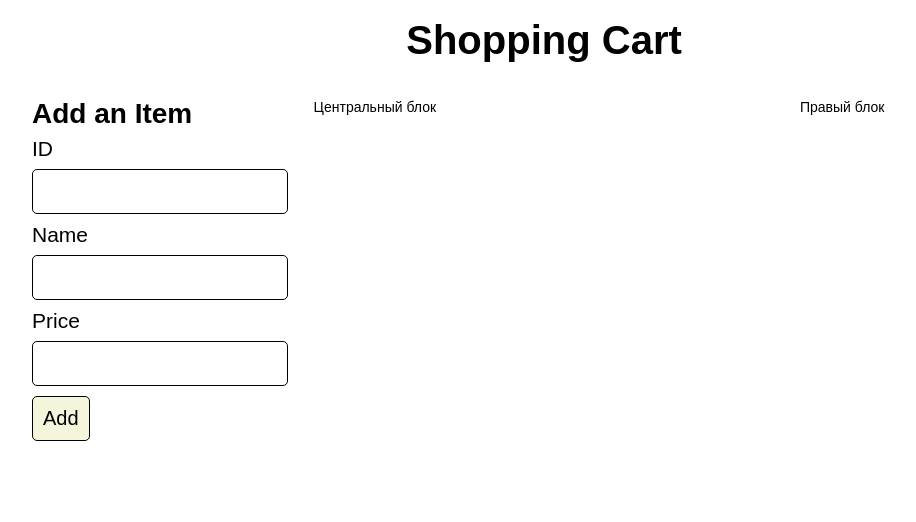
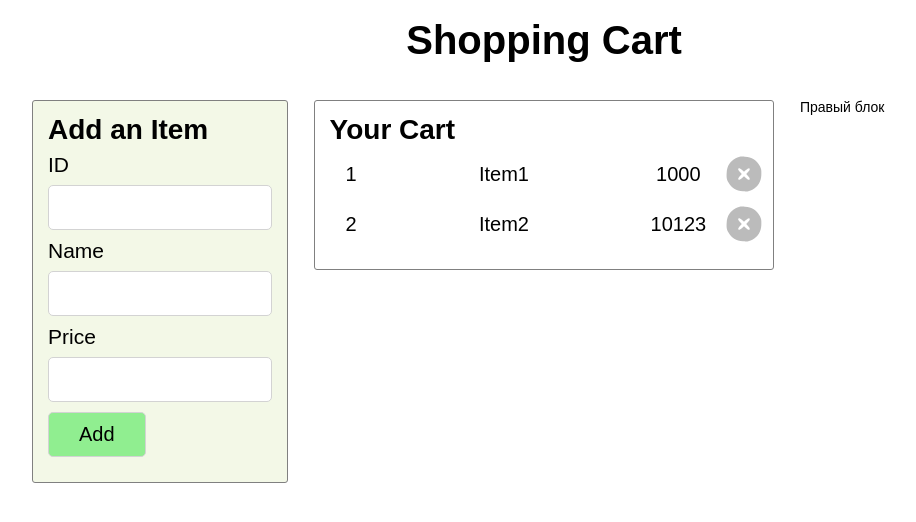
Before and after one commit to alevshinskii/shopping-cart, a React (Create React App) app: page / in a window 1280 px wide. Shown: the top 522 px of the page, without its empty margins (96-1012 px from the left). Built offline with nearby package versions, Linux system fonts and the light colour scheme.

Commit message:
list items

```diff
--- a/src/App.js
+++ b/src/App.js
@@ -1,6 +1,16 @@
+import React,{useState} from "react";
 import AddItem from './components/AddItem';
+import ListItems from './components/ListItems'
 
 function App() {
+
+
+  const [items,setItems] = useState([
+    {id:1,name:"Item1",price:1000},
+    {id:2,name:"Item2",price:10123}
+  ])
+
+
   return (
     <div className='container'>
       <div className='left-block'>
@@ -8,7 +18,7 @@ function App() {
         <AddItem/>
       </div>
       <div className='center-block'>
-        Центральный блок
+        <ListItems items={items}/>
       </div>
       <div className='right-block'>
         Правый блок
--- /dev/null
+++ b/src/components/Item.jsx
@@ -0,0 +1,30 @@
+import React from "react";
+
+
+const Item = ({item}) => {
+
+    function deleteItem(){
+
+    }
+
+    return(
+        <div className="item">
+            <div className="item-id">
+                {item.id}
+            </div>
+            <div className="item-name">
+                {item.name}
+            </div>
+            <div className="item-price">
+                {item.price}
+            </div>
+            <div className="item-actions">
+                <a onClick={deleteItem(item.id)}>
+                    <img src="./images/delete.svg" alt="Delete"/>
+                </a>
+            </div>
+        </div>
+    )
+}
+
+export default Item;
--- /dev/null
+++ b/src/components/ListItems.jsx
@@ -0,0 +1,17 @@
+import React from "react";
+import Item from "./Item";
+
+const ListItems = function({items}){
+
+    return(
+        <div className="list-block">
+            <h3>Your Cart</h3>
+            {
+                items.map(item =>
+                    <Item item={item} key={item.id}></Item>
+                )
+            }
+        </div>
+    )
+}
+export default ListItems;
--- a/src/styles/index.css
+++ b/src/styles/index.css
@@ -19,6 +19,10 @@ header {
   .container .left-block {
     width: 25%; }
     .container .left-block .add-block {
+      border: 1px solid gray;
+      padding: 15px 15px;
+      border-radius: 3px;
+      background-color: rgba(231, 241, 206, 0.479);
       display: flex;
       flex-direction: column;
       align-items: flex-start; }
@@ -31,22 +35,58 @@ header {
         font-size: 1.5rem;
         font-weight: 500; }
       .container .left-block .add-block button {
-        padding: 10px 10px;
-        border: 1px solid black;
+        padding: 10px 30px;
+        border: 1px solid lightgray;
         border-radius: 5px;
-        background-color: beige;
+        background-color: lightgreen;
         font-size: 20px;
         font-weight: 500; }
+        .container .left-block .add-block button:hover {
+          background-color: green;
+          color: white; }
       .container .left-block .add-block input {
         padding: 10px 10px;
-        border: 1px solid black;
+        border: 1px solid lightgray;
         border-radius: 5px;
         font-size: 20px;
         font-weight: 500;
         width: 100%; }
+  .container .center-block {
+    width: 45%; }
+    .container .center-block .list-block {
+      border: 1px solid gray;
+      padding: 15px 15px;
+      border-radius: 3px; }
+      .container .center-block .list-block > * {
+        margin-bottom: 10px; }
+      .container .center-block .list-block h3 {
+        font-size: 2rem;
+        font-weight: 600; }
+      .container .center-block .list-block .item {
+        display: flex;
+        align-items: center;
+        justify-content: space-between;
+        font-size: 20px;
+        font-weight: 500;
+        text-align: center; }
+        .container .center-block .list-block .item .item-id {
+          width: 10%; }
+        .container .center-block .list-block .item .item-name {
+          width: 60%; }
+        .container .center-block .list-block .item .item-price {
+          width: 20%; }
+        .container .center-block .list-block .item .item-actions {
+          width: 8%; }
+          .container .center-block .list-block .item .item-actions a {
+            width: 100%;
+            height: auto;
+            cursor: pointer; }
+            .container .center-block .list-block .item .item-actions a img {
+              width: 40px;
+              height: auto; }
+              .container .center-block .list-block .item .item-actions a img:hover {
+                filter: invert(40%) sepia(58%) saturate(4303%) hue-rotate(340deg) brightness(93%) contrast(114%); }
   .container .right-block {
     width: 25%; }
-  .container .center-block {
-    width: 45%; }
 
 /*# sourceMappingURL=index.css.map */
--- a/src/styles/sass/index.scss
+++ b/src/styles/sass/index.scss
@@ -30,6 +30,12 @@ header{
         width: 25%;
 
         .add-block{
+            border: 1px solid gray;
+            padding: 15px 15px;
+            border-radius: 3px;
+
+            background-color: rgba(231, 241, 206, 0.479);
+
             display: flex;
             flex-direction: column;
             align-items: flex-start;
@@ -48,18 +54,24 @@ header{
             }
 
             button{
-                padding: 10px 10px;
-                border: 1px solid black;
+                padding: 10px 30px;
+                border: 1px solid lightgray;
                 border-radius: 5px;
-                background-color: beige;
+                background-color: lightgreen;
 
                 font-size: 20px;
                 font-weight: 500;
+
+                &:hover{
+                    background-color: green;
+                    color: white;
+                }
             }
+
 
             input{
                 padding: 10px 10px;
-                border: 1px solid black;
+                border: 1px solid lightgray;
                 border-radius: 5px;
 
 
@@ -71,11 +83,71 @@ header{
         }
     }
 
+    .center-block{
+        width:45%;
+
+        .list-block{
+
+            border: 1px solid gray;
+            padding: 15px 15px;
+            border-radius: 3px;
+
+            & > *{
+                margin-bottom: 10px;
+            }
+
+            h3{
+                font-size: 2rem;
+                font-weight: 600;
+            }
+
+            .item{
+                display: flex;
+                align-items: center;
+                justify-content: space-between;
+
+                font-size: 20px;
+                font-weight: 500;
+
+                text-align: center;
+
+                .item-id{
+                    width: 10%;
+                }
+
+                .item-name{
+                    width:60%;
+                }
+
+                .item-price{
+                    width: 20%;
+                }
+
+                .item-actions{
+                    width: 8%;
+                    a{
+                        width: 100%;
+                        height: auto;
+                        cursor: pointer;
+
+                        img{
+                            width:40px;
+                            height:auto;
+
+                            &:hover{
+                                filter: invert(40%) sepia(58%) saturate(4303%) hue-rotate(340deg) brightness(93%) contrast(114%);
+                            }
+                        }
+                    }
+                }
+            }
+        }
+    }
+
+
+
     .right-block{
         width:25%;
     }
 
-    .center-block{
-        width:45%;
-    }
 }
```
Also changed, not shown: public/images/delete.svg (added), 1 other file (tests, documents, lock files or other folders).
